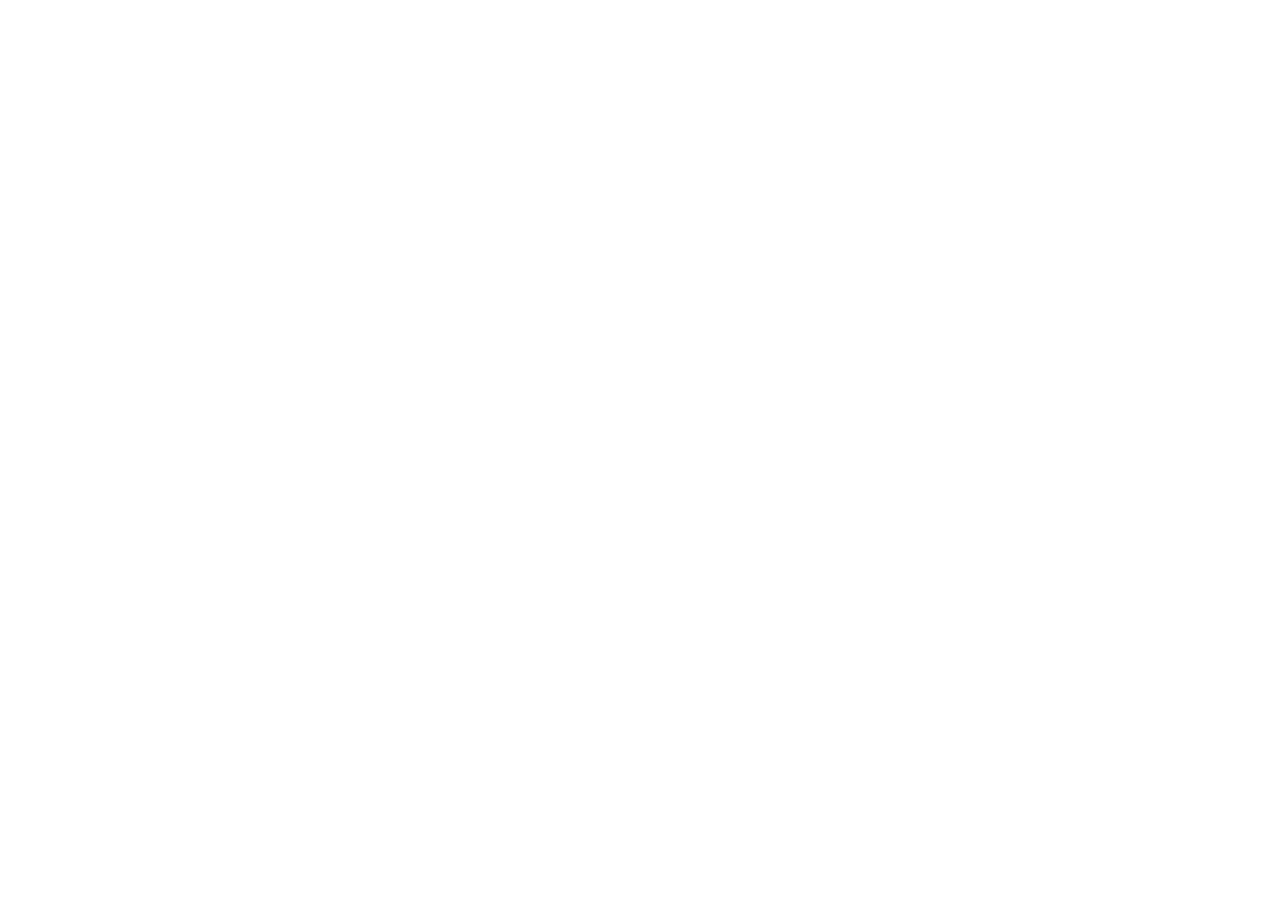
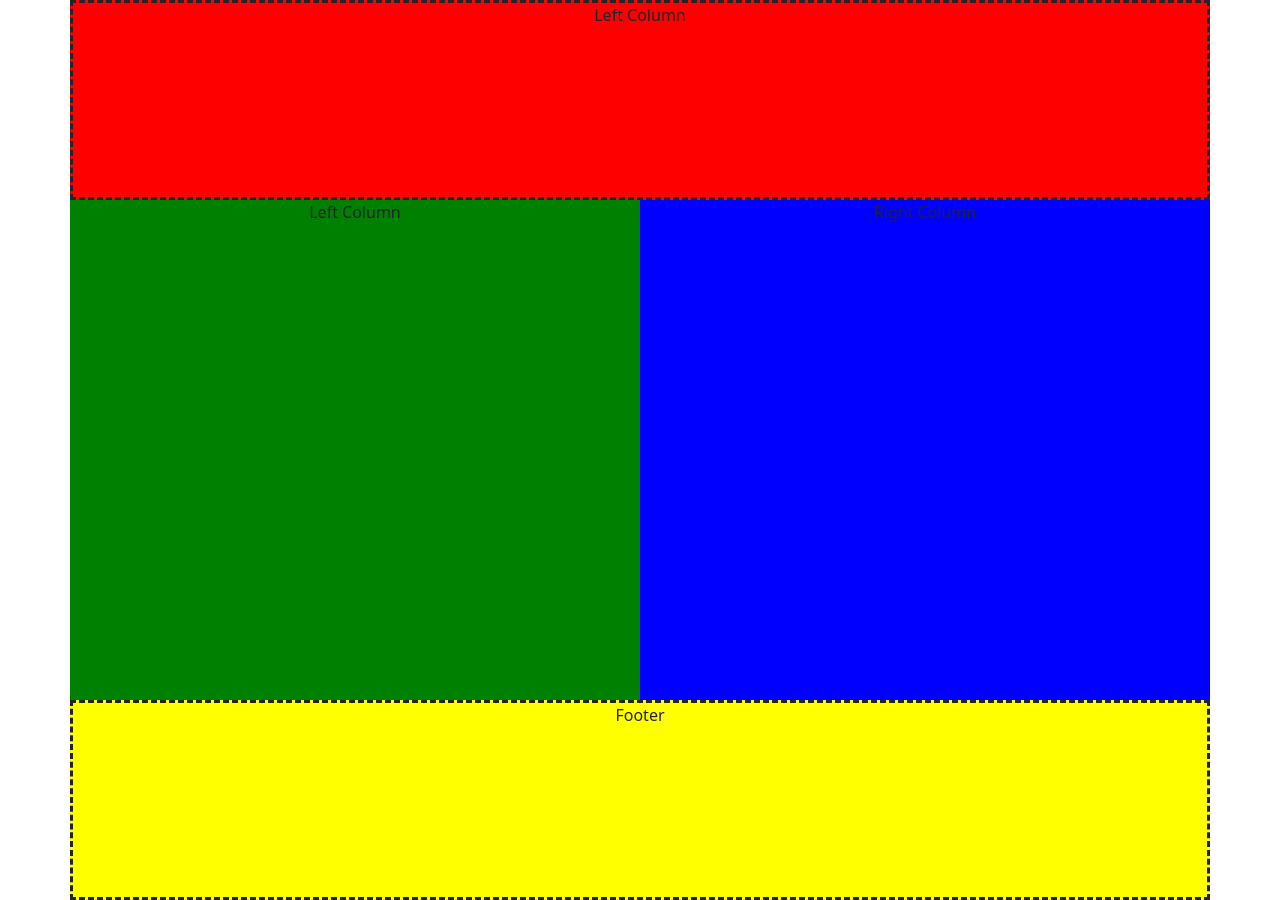
Before and after one commit to AdamDuCodex/collab-practice-HD, a plain HTML site: page index.html in a window 1280 px wide. Before the commit the page ends 800 px from the top, so only its background shows below. Drawn offline with nearby package versions, Linux system fonts and the light colour scheme.

Commit message:
init commit
added navbar, left column, right column, and footer in bootstrap grid. added background color to each.

```diff
--- a/CSS/style.css
+++ b/CSS/style.css
@@ -0,0 +1,20 @@
+.nav-bar {
+    height: 200px;
+    border-style: dashed;
+    background-color: red;
+}
+
+.left-column {
+    height: 500px;
+    background-color: green;
+}
+
+.right-column {
+    height: 500px;
+    background-color: blue;
+}
+.grid-footer {
+    height: 200px;
+    border-style: dashed;
+    background-color: yellow;
+}
--- a/index.html
+++ b/index.html
@@ -10,6 +10,25 @@
     <title>Daily Challenge Day 3</title>
 </head>
 <body>
+    <div class="container">
+        <div class="row text-center">
+            <div class="col-12 nav-bar">
+                Left Column
+            </div>
+            <div class="col-6 left-column">
+                Left Column
+            </div>
+
+            <div class="col-6 right-column">
+                Right Column
+            </div>
+
+            <div class="col-12 grid-footer">
+                Footer
+            </div>
+
+        </div>
+    </div>
 
 </body>
 </html>
```
